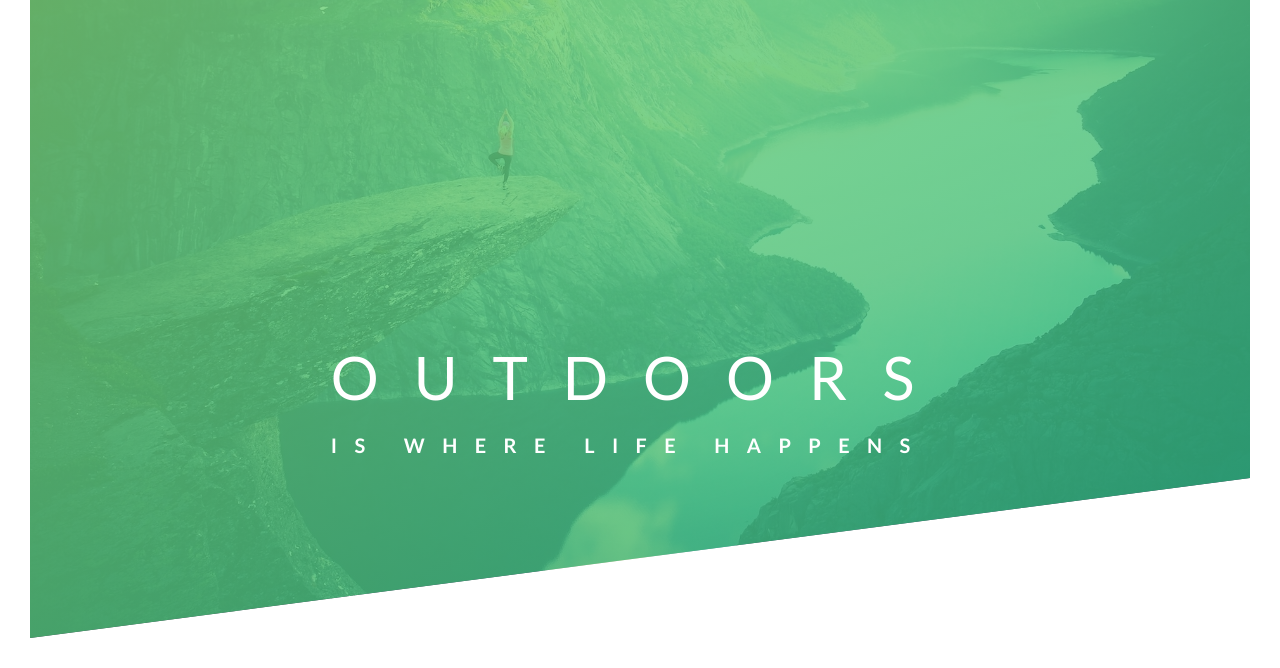
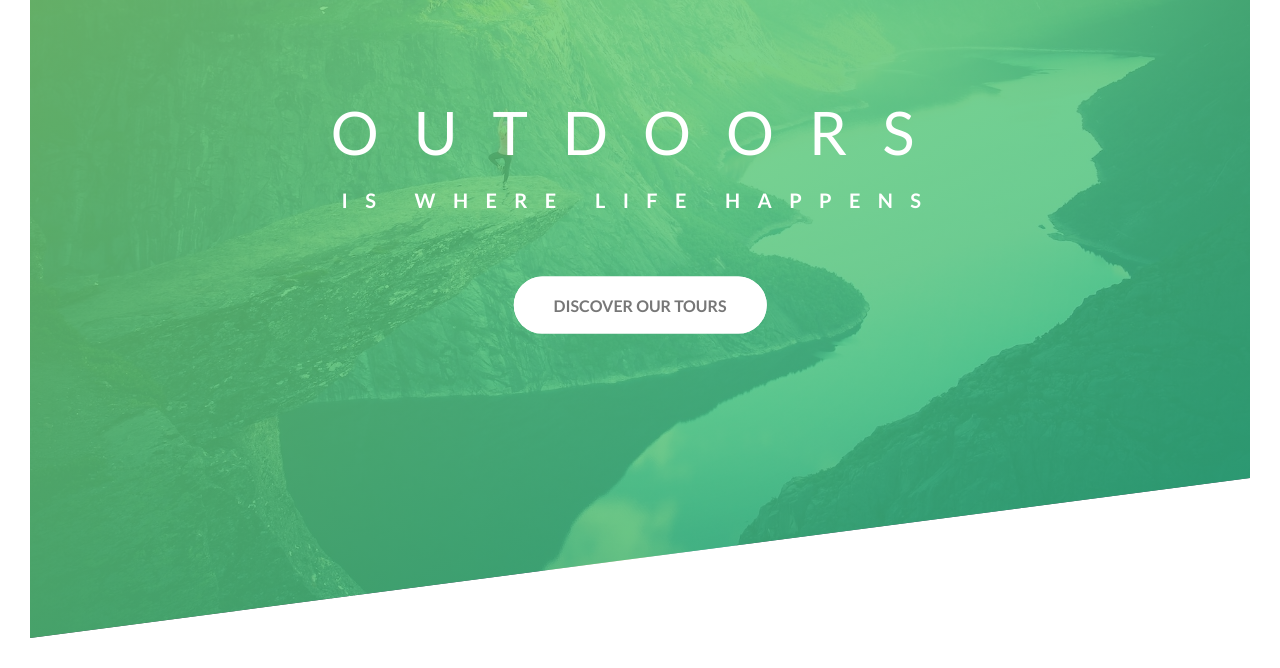
Before and after one commit to sean-birmingham/Natours-Advanced-CSS, a plain HTML site: page index.html in a window 1280 px wide. Shown: the part 152-820 px from the top of the page. Drawn offline with Linux system fonts and the light colour scheme.

Commit message:
fixed text positioning, created animated button

```diff
--- a/css/style.css
+++ b/css/style.css
@@ -39,15 +39,17 @@ body {
 
 .text-box {
   position: absolute;
-  top: 50%;
+  top: 10%;
   left: 50%;
   transform: translate(-50%, 50%);
+  text-align: center;
 }
 
 .heading-primary {
   color: #fff;
   text-transform: uppercase;
   backface-visibility: hidden;
+  margin-bottom: 60px;
 }
 
 .heading-primary-main {
@@ -97,3 +99,69 @@ body {
     transform: translate(0);
   }
 }
+
+@keyframes moveInBottom {
+  0% {
+    opacity: 0;
+    transform: translateY(30px);
+  }
+
+  100% {
+    opacity: 1;
+    transform: translate(0);
+  }
+}
+
+.btn:link,
+.btn:visited {
+  font-weight: 700;
+  text-transform: uppercase;
+  text-decoration: none;
+  padding: 15px 40px;
+  display: inline-block;
+  border-radius: 100px;
+  transition: all .2s;
+  position: relative;
+}
+
+.btn:hover {
+  transform: translateY(-3px);
+  box-shadow: 0 10px 20px rgba(0,0,0,.2); /* x y blur color */
+}
+
+.btn:active {
+  transform: translateY(-1px);
+  box-shadow: 0 5px 10px rgba(0,0,0,.2);
+}
+
+.btn-white {
+  background-color: #fff;
+  color: #777;
+}
+
+.btn::after {
+  content: "";
+  display: inline-block;
+  height: 100%;
+  width: 100%;
+  border-radius: 100px;
+  position: absolute;
+  top: 0;
+  left: 0;
+  z-index: -1;
+  transition: all .4s;
+}
+
+.btn-white::after {
+  background-color: #fff;
+}
+
+.btn:hover::after {
+  transform: scaleX(1.4) scaleY(1.6);
+  opacity: 0;
+}
+
+.btn-animated {
+  animation: moveInBottom .5s ease-out .75s;
+  animation-fill-mode: backwards;
+}
--- a/index.html
+++ b/index.html
@@ -21,6 +21,7 @@
           <span class="heading-primary-main">Outdoors</span>
           <span class="heading-primary-sub">is where life happens</span>
         </h1>
+        <a href="#" class="btn btn-white btn-animated">Discover our tours</a>
       </div>
     </header>
   </body>
```
